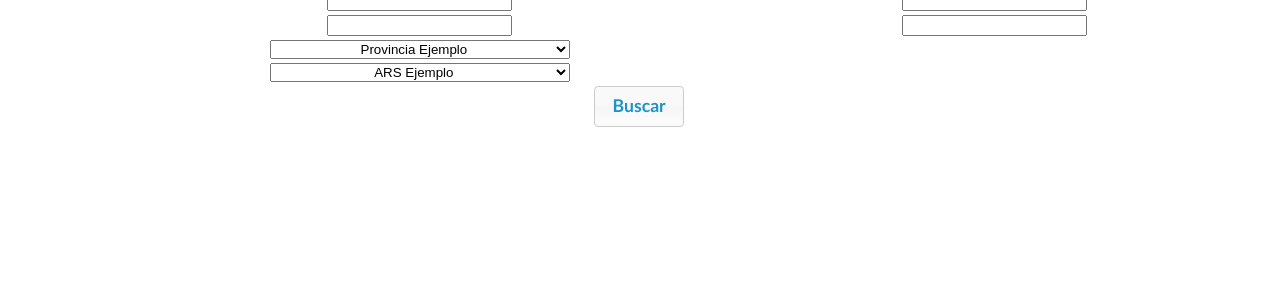
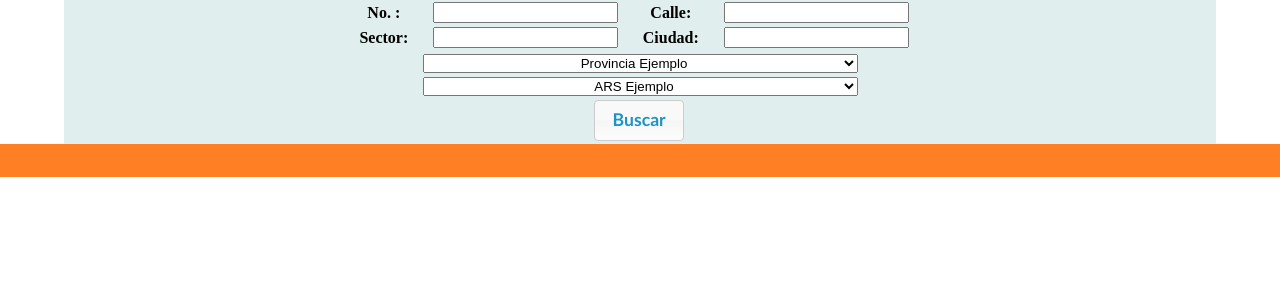
Before and after one commit to adrianescobar/Chaminsquis-LCS, a PHP site: page /vistas/home.php in a window 1280 px wide. Shown: the part 512-800 px from the top of the page. Run offline with PHP 8.4, Linux system fonts and the light colour scheme; some libraries are stand-ins or nearby versions.

Commit message:
7:36am Alvin

```diff
--- a/css/styles.css
+++ b/css/styles.css
@@ -6,14 +6,23 @@ body {
 	margin: 0;
 	padding: 0;
 	width: 100%;
-	height: 34px;
+	height: 46px;
 }
 #middle {
 	padding-top: 5px;
 	width: 90%;
 	margin: 0 auto;
+	background-color: #E0EEEE;
 }
-#footer {
+#bottom {
+	background-color: #FF7F24;
+	margin: 0;
+	padding: 0;
+	width: 100%;
+	height: 33px;
+}
+#spHeadAR {
+	margin-left: 4px;
 }
 #map_div {
 	width: 448px;
@@ -40,12 +49,19 @@ body {
 	width: 100%;
 	height: 350px;
 }
+#tabSearch2 {
+	width: 50%;
+	margin: 0 auto;
+}
+#tabSearch2  td {
+	text-align: center;
+}
 #tabSearch {
 	width: 100%;
 }
-#tabSearch  select{
+#tabSearch  select {
 	text-align: center;
-	width:300px;
+	width:435px;
 }
 #tabSearch  td {
 	text-align: center;
@@ -54,12 +70,6 @@ body {
 }
 #logATag {
 }
-#spHeadAR {
-	background-color:red;
-	width: 100%;
-	height: 100%;
-	text-decoration: none;
+.headerATag {
+	margin-top: 2px;
 }
-.headerATag {
-
-}
--- a/vistas/header.php
+++ b/vistas/header.php
@@ -1,6 +1,6 @@
 <?php?>
-<a href = "home.php" class = "headerATag">Inicio<a/>
 <span id = "spHeadAR" name = "spHeadAR">
+	<a href = "home.php" class = "headerATag">Inicio<a/>
 	<a href = "register.php" class = "headerATag" id = "regATag">Registrar<a/>
 	<a href = "login.php" class = "headerATag" id = "logATag">Entrar<a/>
 </span>
--- a/vistas/home.php
+++ b/vistas/home.php
@@ -144,15 +144,21 @@
 				</span>
 			</div>
 			<span id = "spBottonCenter">
-				<table id = "tabSearch">
+				<table id = "tabSearch2">
 					<tr>
-						<td><input id = "inpNo" type = "text"/></td>
+						<th>No. :</th>
+						<td><input id = "inpNo" type = "text"/>
+						<th>Calle:</th>
 						<td><input id = "inpSt" type = "text"/></td>
 					</tr>
 					<tr>
+						<th>Sector:</th>
 						<td><input id = "inpSec" type = "text"/></td>
+						<th>Ciudad:</th>
 						<td><input id = "inpCit" type = "text"/></td>
 					</tr>
+				</table>
+				<table id = "tabSearch">
 					<tr>
 						<td>
 							<select>
```
